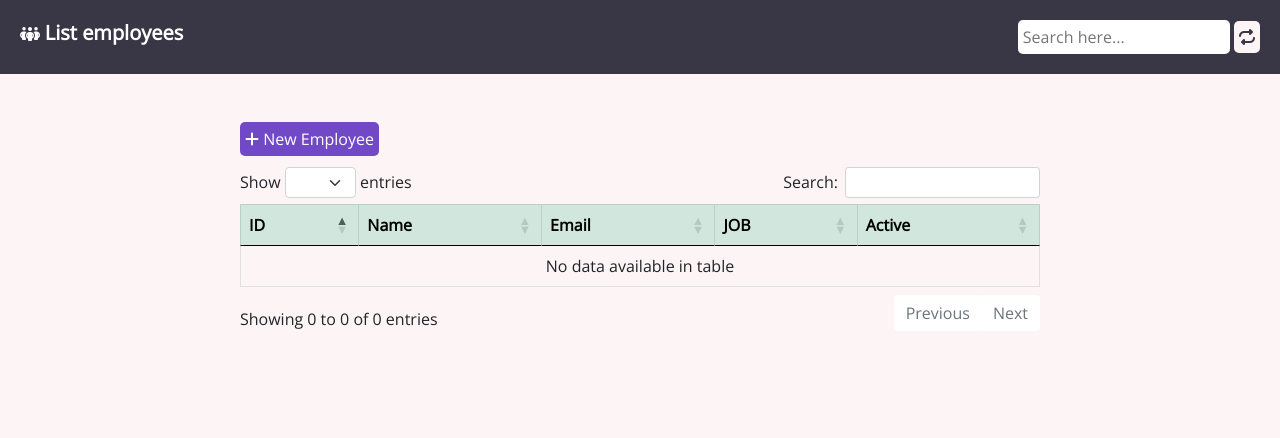
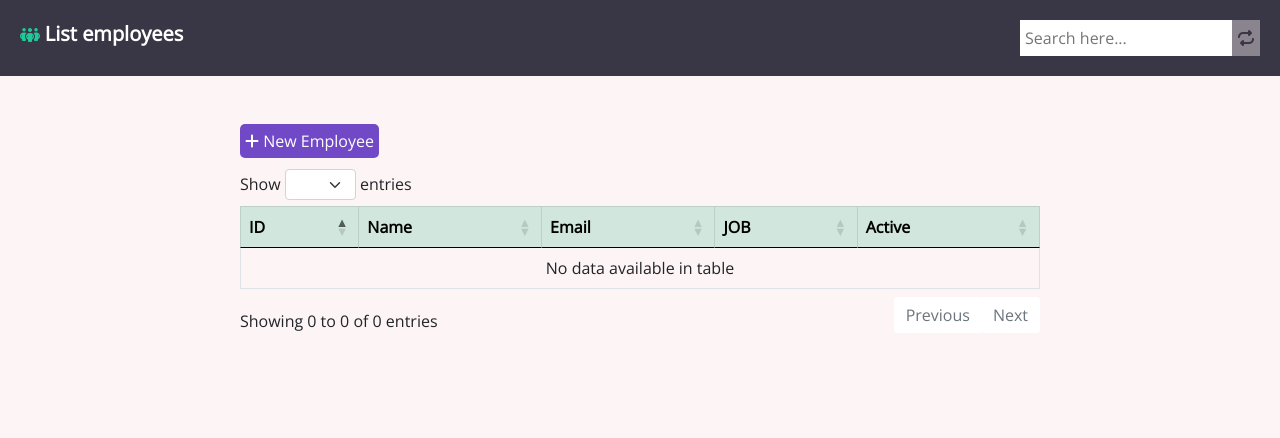
Before and after one commit to Isaquesantos7/django-datables, a Django app: page / in a window 1280 px wide. Shown: the top 438 px of the page. Run offline with Django 4.2, Linux system fonts and the light colour scheme; data that the repository does not hold is empty; some libraries are stand-ins or nearby versions.

Commit message:
desativando o campo de buscar do datatables e usando o propio

```diff
--- a/static/css/style.css
+++ b/static/css/style.css
@@ -35,23 +35,31 @@ body {
     gap: 0.3rem;
 }
 
-.header-nav-title > i, h5 {
+.header-nav-title > i {
+    color: var(--primary-bg-button);
+    font-weight: 700;
+    align-self:baseline;
+}
+
+.header-nav-title > h5 {
     color: var(--primary-font-color);
     font-weight: 700;
     align-self:baseline;
 }
 
+.header-search {
+    display: flex;
+    flex-direction: row;
+}
 .header-search input {
     border: none;
-    border-radius: 5px;
     padding: 5px;
 }
 
 .header-search a {
     color: var(--primary-bg-color-header);
-    background-color: var(--primary-bg-color);
-    border-radius: 5px;
-    padding: 5px;
+    background-color: #89848d;
+    padding: 6px;
 }
 
 .header-search a:hover {
@@ -61,6 +69,10 @@ body {
 
 .main-container {
     min-height: 100vh;
+}
+
+.dataTables_filter {
+    display: none;
 }
 
 .tabela-employee {
--- a/templates/index.html
+++ b/templates/index.html
@@ -56,6 +56,12 @@
             //     "orderable": false,
             // }]
         });
+
+        //Função que pega o valor digitado em um text input e adiciona no search input do datatables
+        var newSearch = $('#example').DataTable();
+        $('#search').keyup(function() {
+            newSearch.search($(this).val()).draw();
+        });
     </script>
 </body>
 </html>
```
